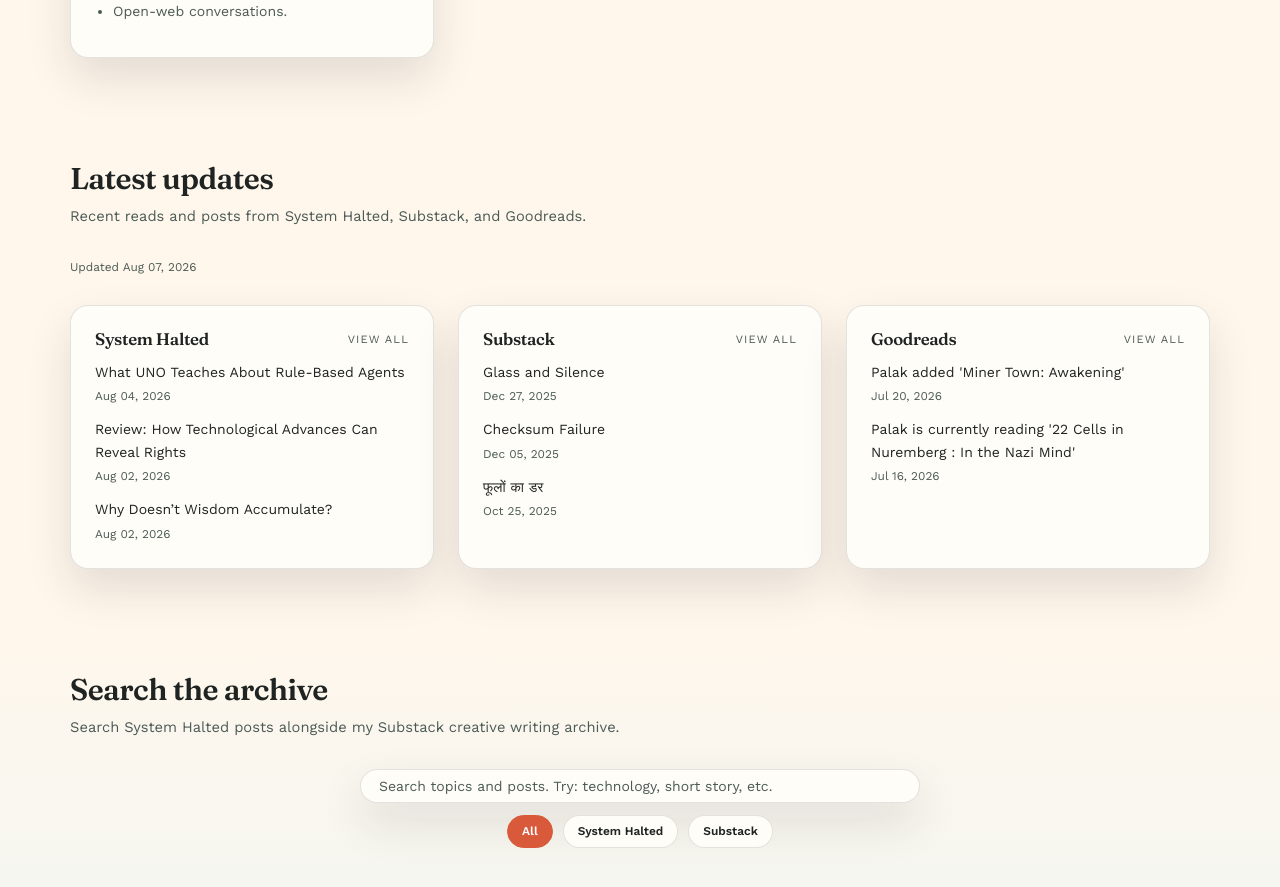
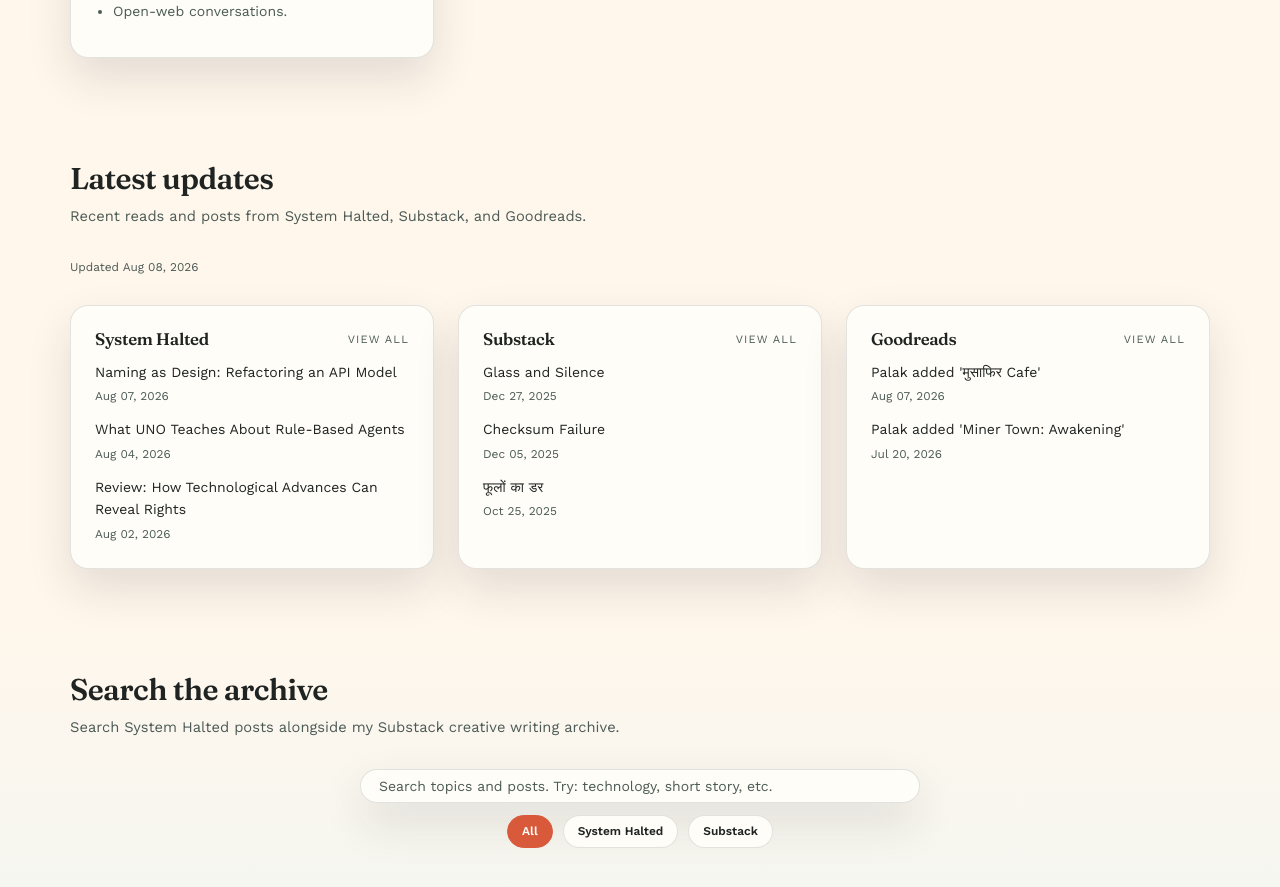
Before and after one commit to systemhalted/about-me, a Jekyll site: the page built from index.html, in a window 1280 px wide and 900 px high, scrolled down 2331 px. Shown: the top 887 px of the window. Built offline with Jekyll 4.4.1, drawn with Linux system fonts in a browser that asks for light colours; nearby versions of some CDN libraries.

Commit message:
refresh content feeds

```diff
--- a/_data/latest_sources.json
+++ b/_data/latest_sources.json
@@ -1,5 +1,5 @@
 {
-  "updated_at": "2026-08-07T04:32:51Z",
+  "updated_at": "2026-08-08T03:43:52Z",
   "sources": [
     {
       "id": "systemhalted",
@@ -7,6 +7,11 @@
       "url": "https://systemhalted.in",
       "feed_url": "https://systemhalted.in/feed.xml",
       "items": [
+        {
+          "title": "Naming as Design: Refactoring an API Model",
+          "url": "https://systemhalted.in/2026/08/07/naming-as-design-refactoring-an-api-model/",
+          "published": "2026-08-07T05:30:00Z"
+        },
         {
           "title": "What UNO Teaches About Rule-Based Agents",
           "url": "https://systemhalted.in/2026/08/04/what-uno-teaches-about-rule-based-agents/",
@@ -16,11 +21,6 @@
           "title": "Review: How Technological Advances Can Reveal Rights",
           "url": "https://systemhalted.in/2026/08/02/review-how-technological-advances-can-reveal-rights/",
           "published": "2026-08-02T18:00:00Z"
-        },
-        {
-          "title": "Why Doesn\u2019t Wisdom Accumulate?",
-          "url": "https://systemhalted.in/2026/08/02/wisdom-accumulation/",
-          "published": "2026-08-02T02:30:00Z"
         }
       ]
     },
@@ -54,14 +54,14 @@
       "feed_url": "https://www.goodreads.com/user/updates_rss/1863824",
       "items": [
         {
+          "title": "Palak added '\u092e\u0941\u0938\u093e\u092b\u093f\u0930 Cafe'",
+          "url": "https://www.goodreads.com/review/show/8839031177",
+          "published": "2026-08-07T13:05:38Z"
+        },
+        {
           "title": "Palak added 'Miner Town: Awakening'",
           "url": "https://www.goodreads.com/review/show/8785104844",
           "published": "2026-07-20T04:16:52Z"
-        },
-        {
-          "title": "Palak is currently reading '22 Cells in Nuremberg : In the Nazi Mind'",
-          "url": "https://www.goodreads.com/review/show/8773988964",
-          "published": "2026-07-16T02:31:43Z"
         }
       ]
     }
```
